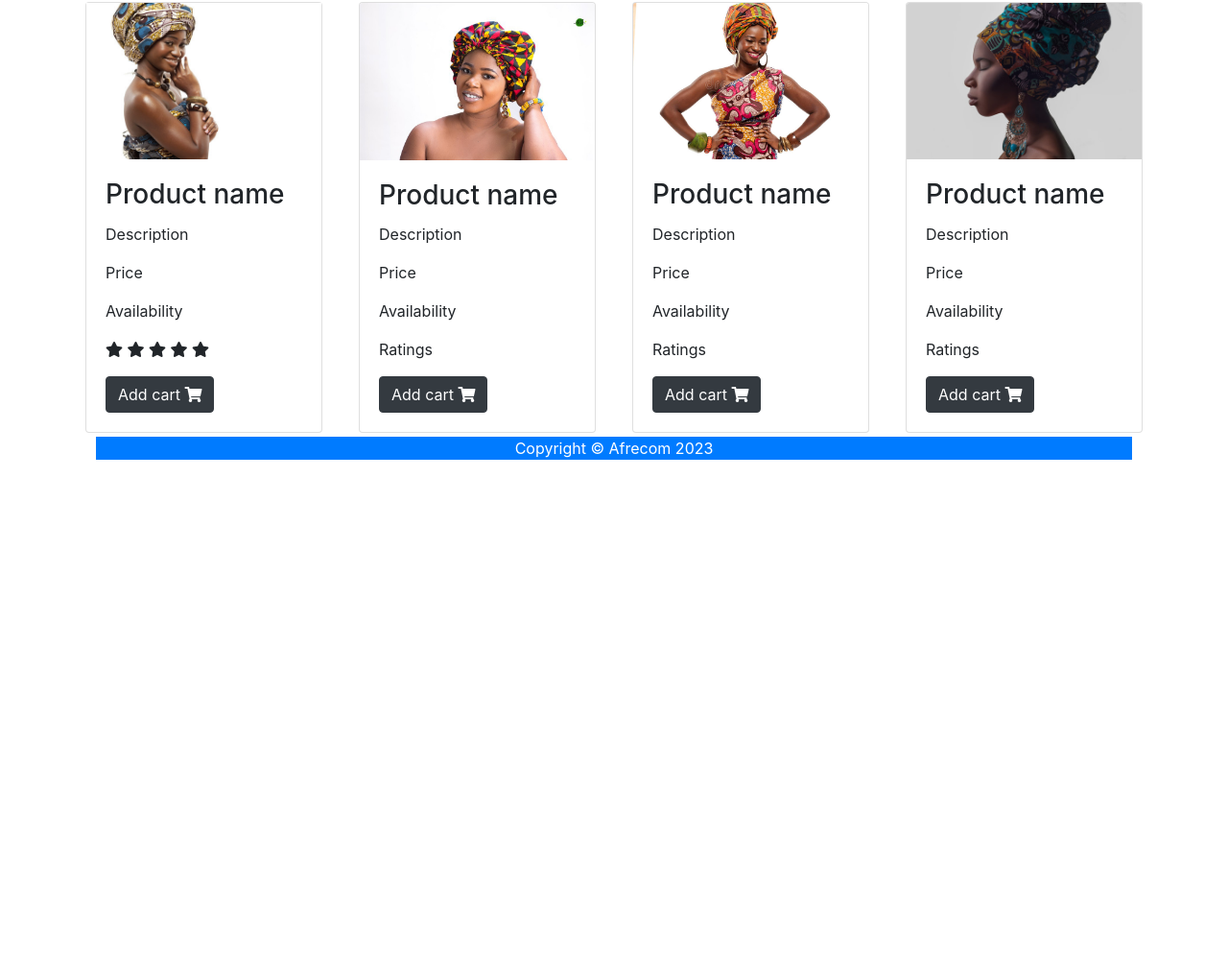
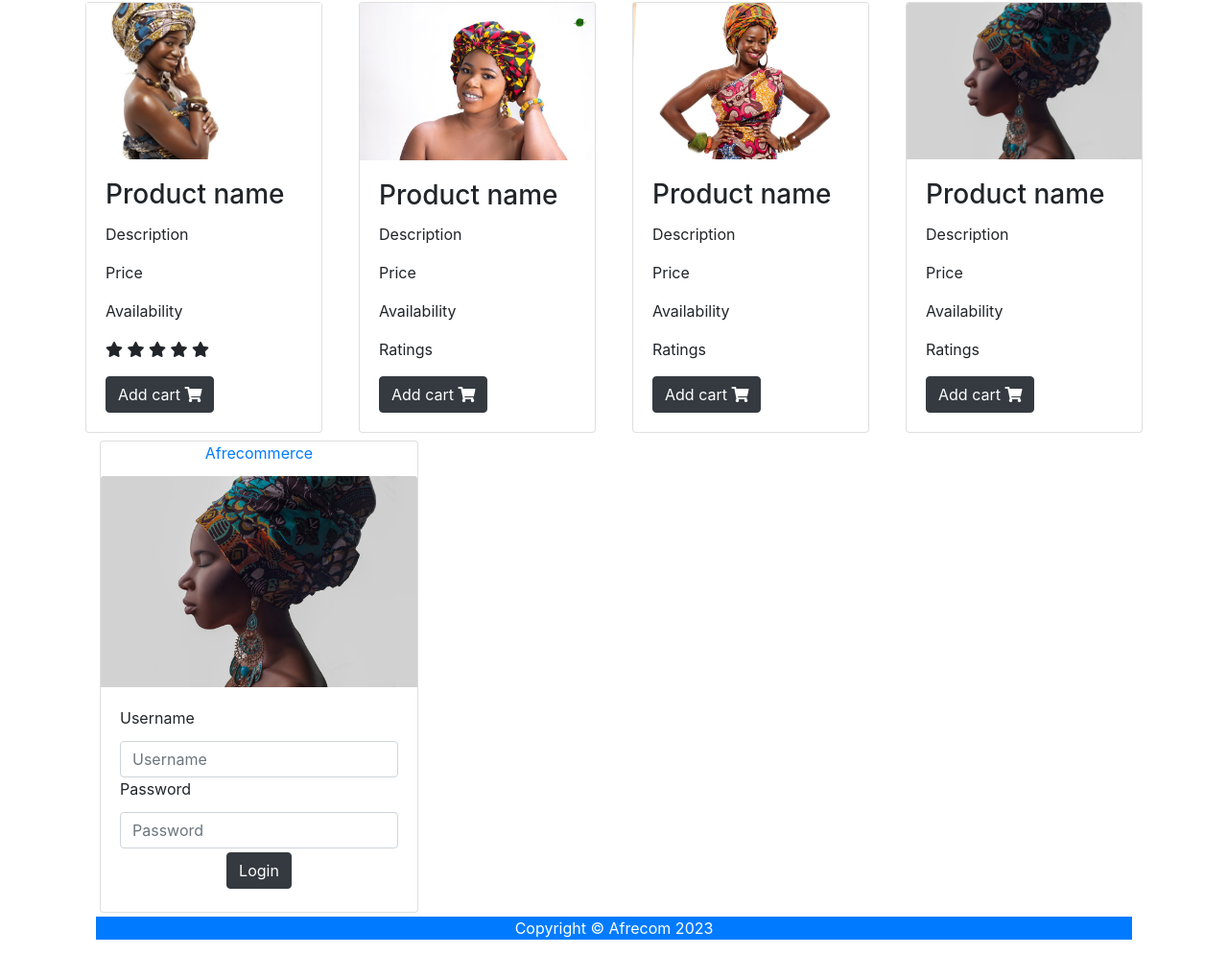
Before and after one commit to Hildah28/afrecommerce, a plain HTML site: page index.html in a window 1280 px wide. Shown: the part 58-1053 px from the top of the page at 96% size. Before the commit the page ends 800 px from the top, so only its background shows below. Drawn offline with nearby package versions, Linux system fonts and the light colour scheme.

Commit message:
added login section

```diff
--- a/index.html
+++ b/index.html
@@ -128,7 +128,24 @@
 
 </div>
 
-
+<section>
+    <div class="container">
+      <div class="row">
+        <div class="col-lg-4">
+          <div class="card m-1">
+            <div class="card-title text-primary text-center">Afrecommerce</div>
+            <img src="/images/image4.jpg" class="card-img-top" alt="...">
+            <div class="card-body ">
+                <label for="username" class="card-title text-sm">Username</label>
+                <input id="username" type="text" class="form-control" placeholder="Username">
+                <label for="password" class="card-title text-sm">Password</label>
+                <input id="password" type="password" class="form-control" placeholder="Password">
+                <div class="d-flex align-items-center justify-content-center"><button class="btn btn-dark m-1 " type="button">Login</button></div>
+                </div>
+        </div>
+      </div>
+    </div>
+</section>
 
 
 
```
